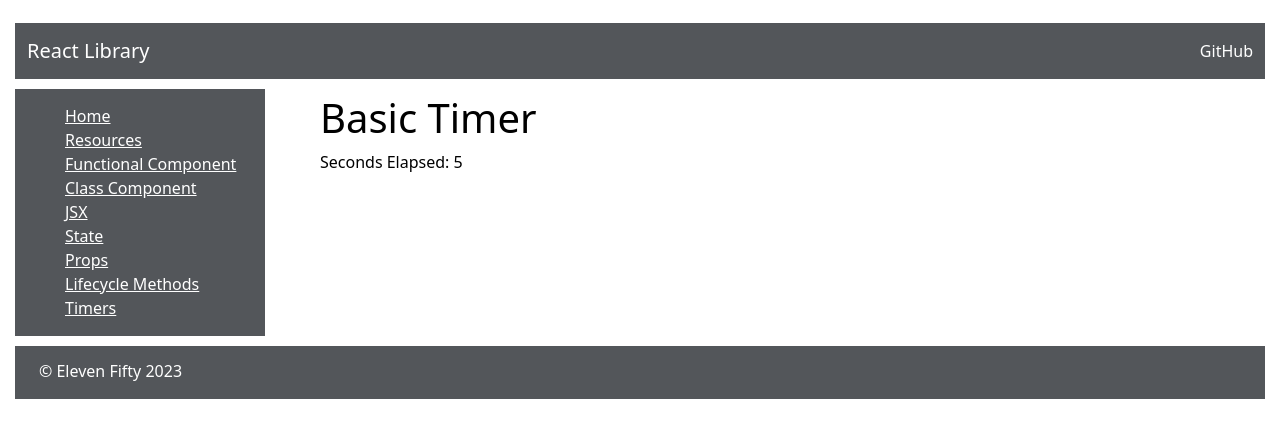
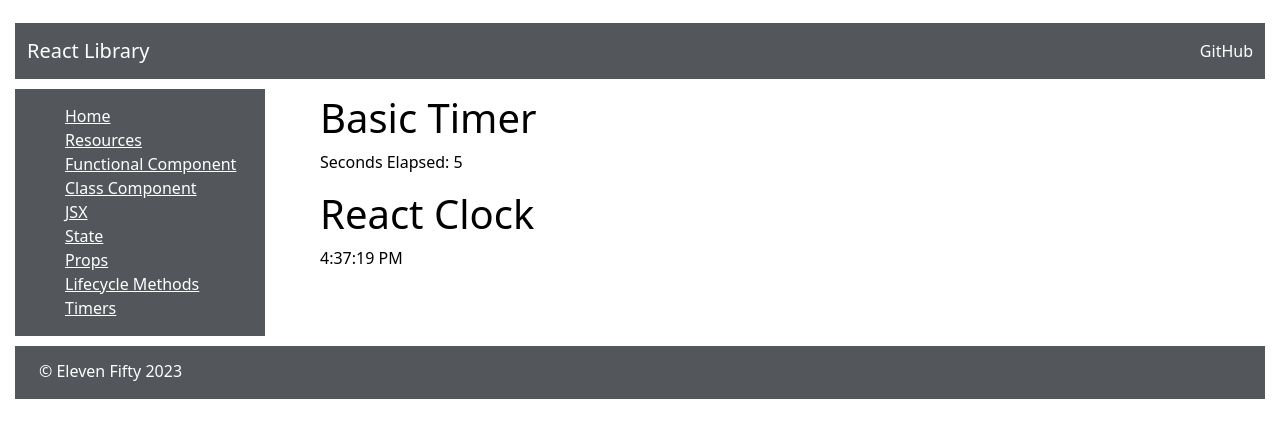
Before and after one commit to jbd-profdev/react-fundamentals, a React (Create React App) app: page /timers in a window 1280 px wide. Shown: the top 438 px of the page. Built offline with nearby package versions, Linux system fonts and the light colour scheme.

Commit message:
created the clockApp

```diff
--- /dev/null
+++ b/src/components/apps/TimerApps/ClockApp.js
@@ -0,0 +1,38 @@
+import React, {Component} from "react";
+
+class ClockApp extends Component {
+    constructor(props) {
+        super(props)
+        this.state = {
+            time: this.getTimeString()
+        }
+    }
+
+    getTimeString = () => {
+        let date = new Date().toLocaleTimeString();
+        return date;
+    }
+
+    componentDidMount() {
+        this.interval = setInterval(() => {
+            this.setState({
+                time: this.getTimeString()
+            })
+        }, 1000)
+    }
+
+    componentWillUnmount() {
+        clearInterval(this.interval);
+    }
+
+    render() {
+        return(
+            <div>
+                <h1 className="section-title">React Clock</h1>
+                <p>{this.state.time}</p>
+            </div>
+        )
+    }
+}
+
+export default ClockApp;
--- a/src/components/apps/TimerApps/TimePiecesApp.js
+++ b/src/components/apps/TimerApps/TimePiecesApp.js
@@ -1,5 +1,5 @@
 import BasicTimerApp from './BasicTimerApp';
-// import ClockApp from './ClockApp';
+import ClockApp from './ClockApp';
 // import StopWatchApp from './StopWatchApp';
 
 const TimePiecesApp = () => {
@@ -7,6 +7,7 @@ const TimePiecesApp = () => {
         <div className="main">
             <div className="mainDiv">
                 <BasicTimerApp/>
+                <ClockApp/>
             </div>
         </div>
     )
```
